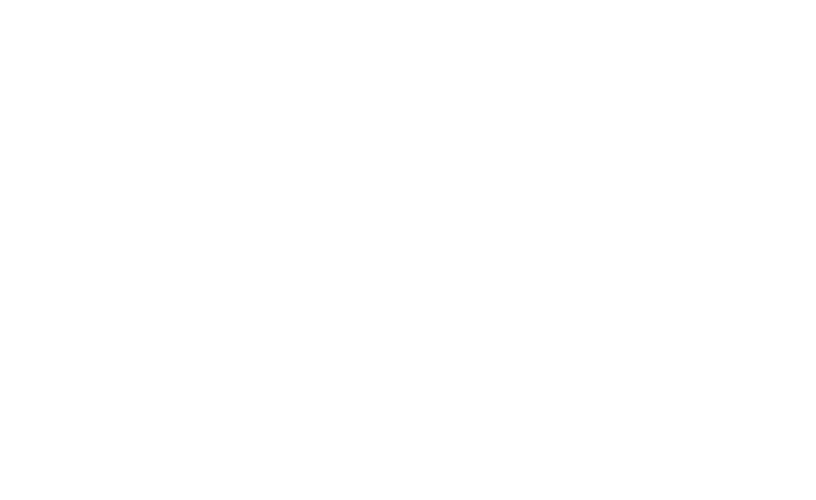
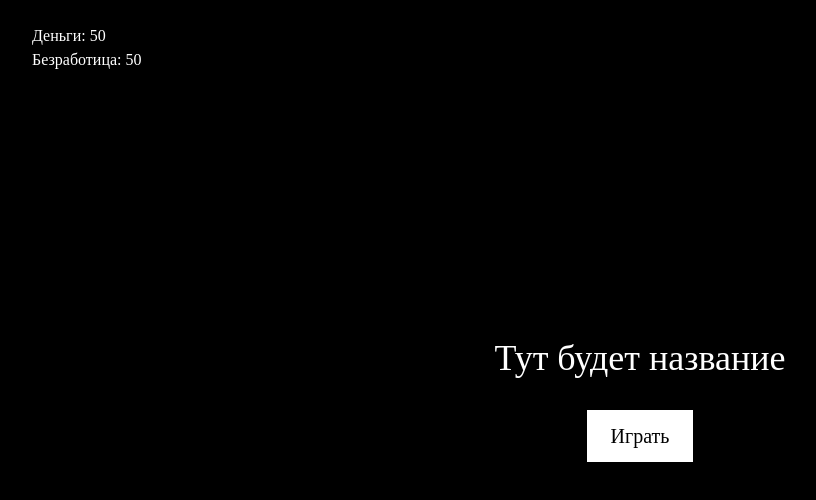
Before and after one commit to Its64/version01, a plain HTML site: page index.html in a window 1280 px wide. Shown: the whole page, without its empty margins (0-816 px from the left). Drawn offline with Linux system fonts and the light colour scheme; the site is published under a folder, as on GitHub Pages, so addresses that start at the root find nothing.

Commit message:
Update index.html

```diff
--- a/index.html
+++ b/index.html
@@ -4,8 +4,8 @@
     <meta charset="UTF-8" />
     <meta name="viewport" content="width=device-width, initial-scale=1.0" />
     <title>Project</title>
-    <script type="module" crossorigin src="/assets/index.js"></script>
-    <link rel="stylesheet" crossorigin href="/assets/index.css">
+    <script type="module" crossorigin src="./assets/index.js"></script>
+    <link rel="stylesheet" crossorigin href="./assets/index.css">
   </head>
   <body>
     <div id="root"></div>
```
